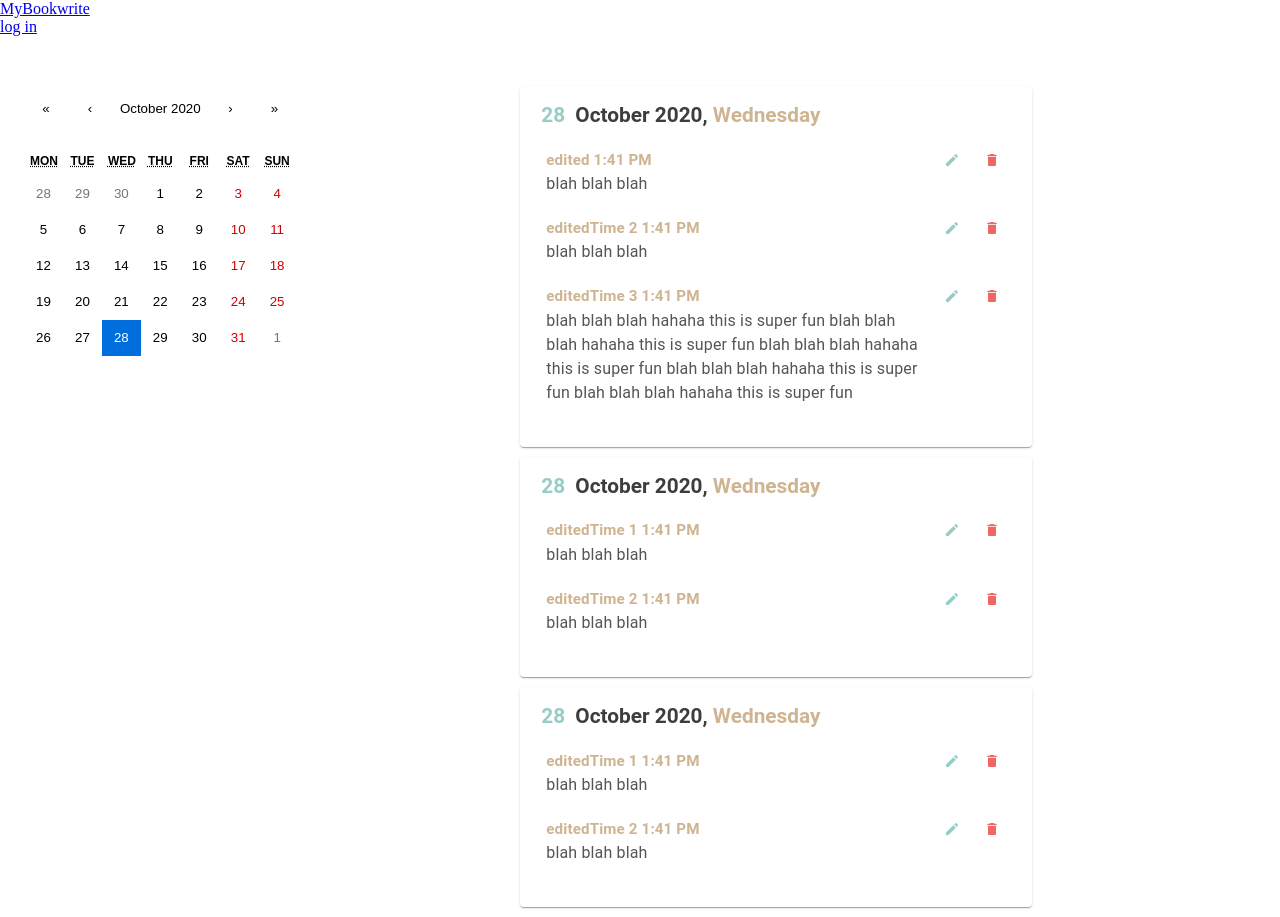
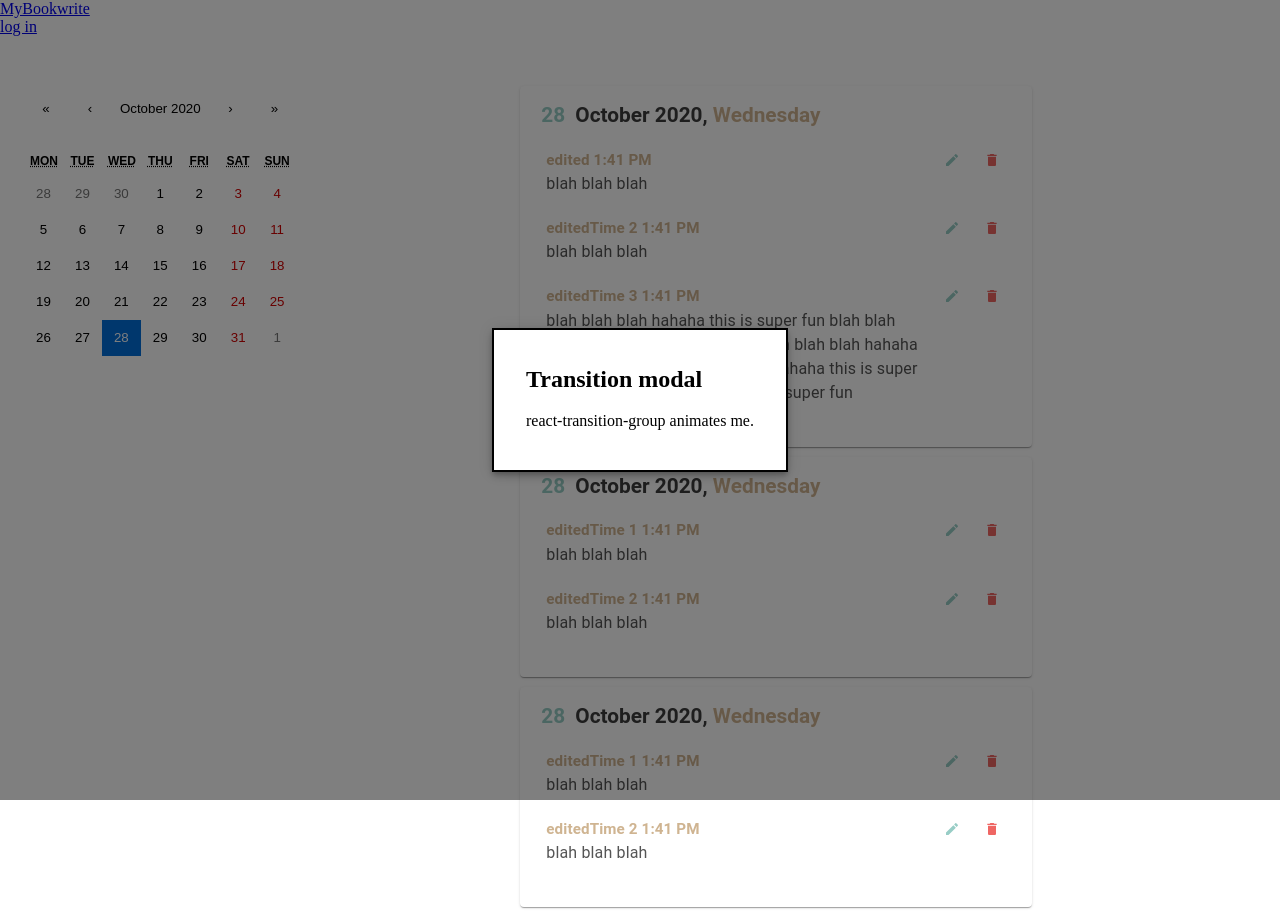
Before and after one commit to holahoon/daily-journal, a React (Create React App) app: page / in a window 1280 px wide. Both pictures are taken after a click on the button 732 px from the left and 344 px from the top of the page. Built offline with nearby package versions, Linux system fonts and the light colour scheme; no server answers.

Commit message:
temporary saving

```diff
--- a/src/components/calcendar/CalendarComponent.js
+++ b/src/components/calendar/CalendarComponent.js
@@ -6,8 +6,6 @@ import "./calendarComponent.css";
 
 export default function CalendarComponent() {
   const [dateValue, setDateValue] = useState(new Date());
-
-  console.log(dateValue);
 
   return (
     <>
--- a/src/components/contentCard/ContentCard.js
+++ b/src/components/contentCard/ContentCard.js
@@ -6,7 +6,12 @@ import CardDate from "components/contentCard/cardDate/CardDate";
 import CardListContent from "components/contentCard/cardListContent/CardListContent";
 import CardButton from "components/contentCard/cardButton/CardButton";
 
-export default function ContentCard({ dateObject, contentArray }) {
+export default function ContentCard({
+  contentArray,
+  onToggleModal,
+  onEdit,
+  onDelete,
+}) {
   const current_year = getDate("YEAR");
   const current_month = getDate("MONTH");
   const current_date = getDate("DATE");
@@ -16,18 +21,6 @@ export default function ContentCard({ dateObject, contentArray }) {
   const current_term = getDate("TERM");
 
   const classes = useStyles();
-
-  const onToggleModalHandler = () => {
-    console.log("modal clicked");
-  };
-
-  const onEditHandler = () => {
-    console.log("editing");
-  };
-
-  const onDeleteHandler = () => {
-    console.log("deleting");
-  };
 
   return (
     <Card className={classes.cardContainer}>
@@ -50,13 +43,13 @@ export default function ContentCard({ dateObject, contentArray }) {
                 hour={current_hour}
                 minute={current_minute}
                 term={current_term}
-                onToggleModal={onToggleModalHandler}
+                onToggleModal={onToggleModal}
               />
 
               <CardButton
                 classes={classes}
-                onEdit={onEditHandler}
-                onDelete={onDeleteHandler}
+                onEdit={onEdit}
+                onDelete={onDelete}
               />
             </ListItem>
           ))}
--- /dev/null
+++ b/src/components/contentModal/ContentModal.js
@@ -0,0 +1,44 @@
+import { makeStyles, Modal, Fade, Backdrop } from "@material-ui/core";
+
+export default function ContentModal({ testData, isModalOpen, onToggleModal }) {
+  const classes = useStyles();
+
+  // console.log(testData);
+  return (
+    <Modal
+      aria-labelledby='transition-modal-title'
+      aria-describedby='transition-modal-description'
+      className={classes.modal}
+      open={isModalOpen}
+      onClose={onToggleModal}
+      closeAfterTransition
+      BackdropComponent={Backdrop}
+      BackdropProps={{
+        timeout: 300,
+      }}
+    >
+      <Fade in={isModalOpen}>
+        <div className={classes.paper}>
+          <h2 id='transition-modal-title'>Transition modal</h2>
+          <p id='transition-modal-description'>
+            react-transition-group animates me.
+          </p>
+        </div>
+      </Fade>
+    </Modal>
+  );
+}
+
+const useStyles = makeStyles((theme) => ({
+  modal: {
+    display: "flex",
+    alignItems: "center",
+    justifyContent: "center",
+  },
+  paper: {
+    backgroundColor: theme.palette.background.paper,
+    border: "2px solid #000",
+    boxShadow: theme.shadows[5],
+    padding: theme.spacing(2, 4, 3),
+  },
+}));
--- a/src/containers/Home.js
+++ b/src/containers/Home.js
@@ -1,8 +1,10 @@
-import CalendarComponent from "components/calcendar/CalendarComponent";
-import ContentCard from "components/contentCard/ContentCard";
+import { useState } from "react";
 import { makeStyles } from "@material-ui/core/styles";
 
-function Home() {
+import CalendarComponent from "components/calendar/CalendarComponent";
+import ContentCard from "components/contentCard/ContentCard";
+import ContentModal from "components/contentModal/ContentModal";
+
 const testData = [
   {
     date: new Date(),
@@ -32,7 +34,21 @@ function Home() {
   },
 ];
 
+function Home() {
+  const [isModalOpen, setIsModalOpen] = useState(false);
   const classes = useStyles();
+
+  const onToggleModalHandler = () => {
+    setIsModalOpen((prev) => !prev);
+  };
+
+  const onEditHandler = () => {
+    console.log("editing");
+  };
+
+  const onDeleteHandler = () => {
+    console.log("deleting");
+  };
 
   return (
     <div className={classes.home}>
@@ -43,9 +59,18 @@ function Home() {
             key={i}
             dateObject={data.date}
             contentArray={data.contents}
+            onToggleModal={onToggleModalHandler}
+            onEdit={onEditHandler}
+            onDelete={onDeleteHandler}
           />
         ))}
       </div>
+
+      <ContentModal
+        testData={testData}
+        isModalOpen={isModalOpen}
+        onToggleModal={onToggleModalHandler}
+      />
     </div>
   );
 }
```
Also changed, not shown: src/components/calendar/calendarComponent.css (renamed from src/components/calcendar/calendarComponent.css), 1 other file (tests, documents, lock files or other folders). Lines whose indentation alone changed are shown as unchanged.
